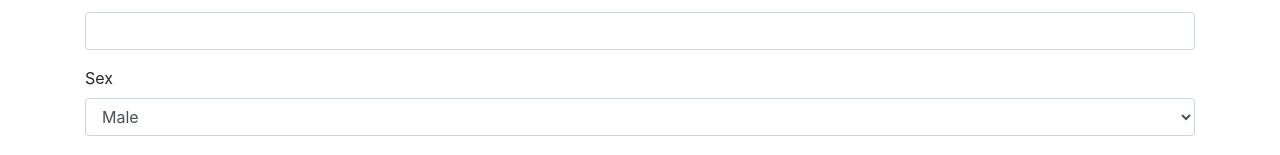
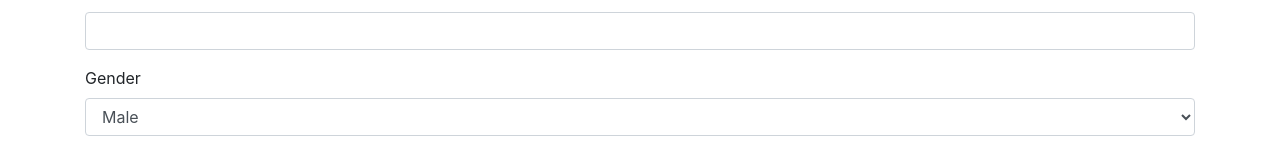
Before and after one commit to GinoLlerena/dynamicform, a React (Create React App) app: page / in a window 1280 px wide. Shown: the part 363-518 px from the top of the page. Built offline with nearby package versions, Linux system fonts and the light colour scheme.

Commit message:
Fix name on gender Fix on options values

```diff
--- a/src/form/FormElement.js
+++ b/src/form/FormElement.js
@@ -17,7 +17,7 @@ export const RadioOption = ({item, currentValue, handleChange}) => {
 function getOptionList(formElementValues){
   const list = formElementValues && formElementValues.length ? map(formElementValues, (item) => {
     return(
-      <option key={item.elementvalueId}>{item.displayName}</option>
+      <option key={item.elementvalueId} value={item.elementvalueId}>{item.displayName}</option>
     )
   }) : null;
 
--- a/src/templates/data.js
+++ b/src/templates/data.js
@@ -43,10 +43,10 @@ module.exports = {
       "readOnly": true,
       "isHidden": ()=>(false)
     }, {
-      "displayName": "Sex",
+      "displayName": "Gender",
       "displayOrder": 5,
       "required": false,
-      "elementId": "mainPerson.sex",
+      "elementId": "mainPerson.gender",
       "formElementValues": [{
         "displayName": "Male",
         "displayOrder": 1,
```
